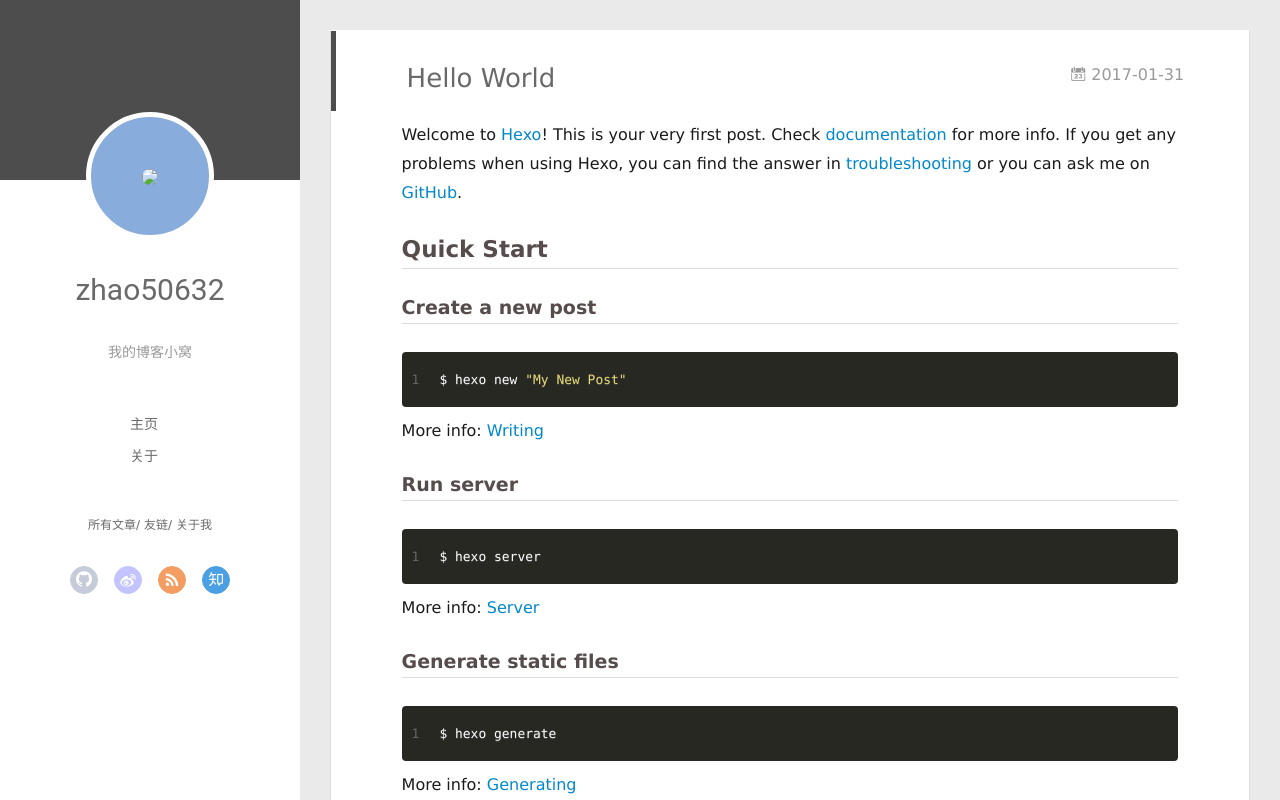
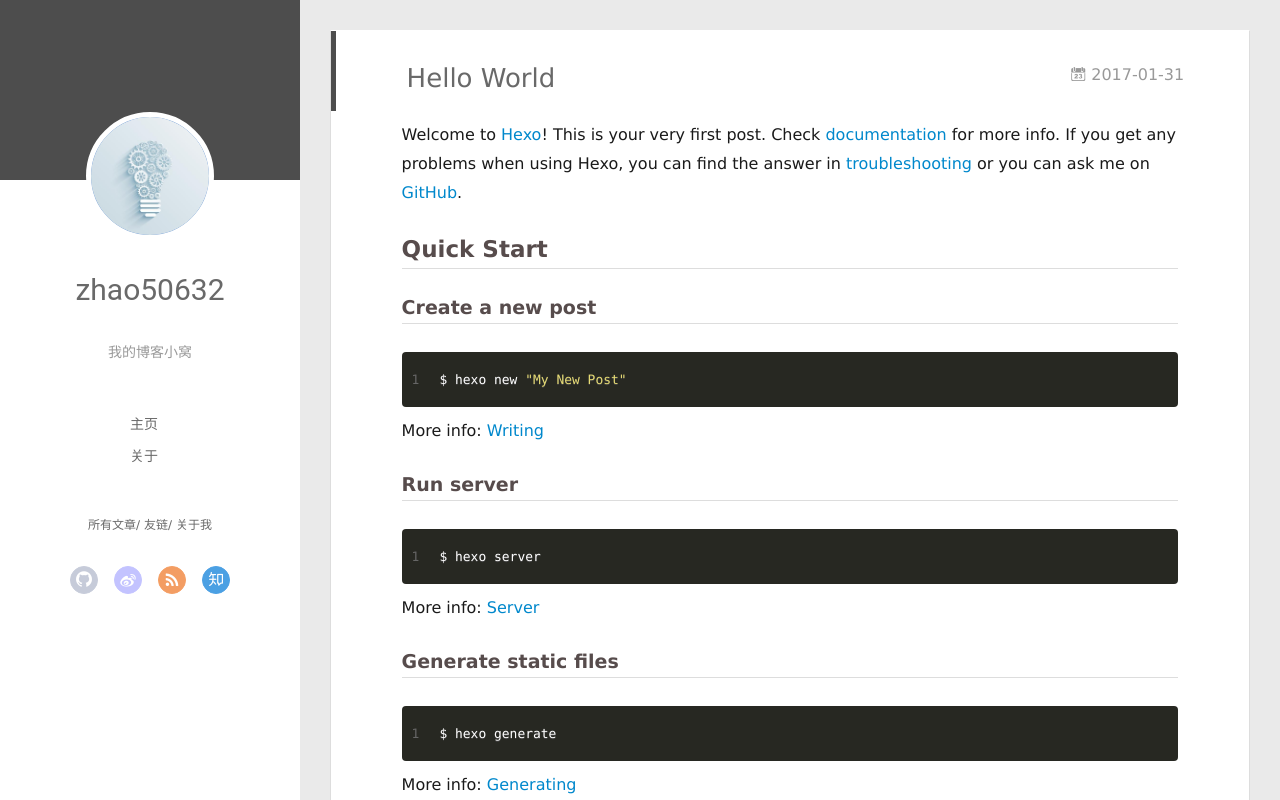
Before and after one commit to idnong/idnong.github.io, a plain HTML site: page 2017/01/31/hello-world/index.html in a window 1280 px wide. Drawn offline with Linux system fonts and the light colour scheme; no server answers.

Commit message:
Signed-off-by: idnong <hvgroup@163.com>

```diff
--- a/2017/01/31/hello-world/index.html
+++ b/2017/01/31/hello-world/index.html
@@ -49,7 +49,7 @@ Quick">
 <div class="intrude-less">
 	<header id="header" class="inner">
 		<a href="/" class="profilepic">
-			<img src="/source/img/logo.png" class="js-avatar">
+			<img src="/img/logo.jpg" class="js-avatar">
 		</a>
 		<hgroup>
 		  <h1 class="header-author"><a href="/">zhao50632</a></h1>
@@ -109,7 +109,7 @@ Quick">
 	<div class="intrude-less">
 		<header id="header" class="inner">
 			<div class="profilepic">
-				<img src="/source/img/logo.png" class="js-avatar">
+				<img src="/img/logo.jpg" class="js-avatar">
 			</div>
 			<hgroup>
 			  <h1 class="header-author js-header-author">zhao50632</h1>
```
Also changed, not shown: archives/2017/01/index.html (+2 -2 lines), archives/2017/index.html (+2 -2 lines), archives/index.html (+2 -2 lines), index.html (+2 -2 lines).
